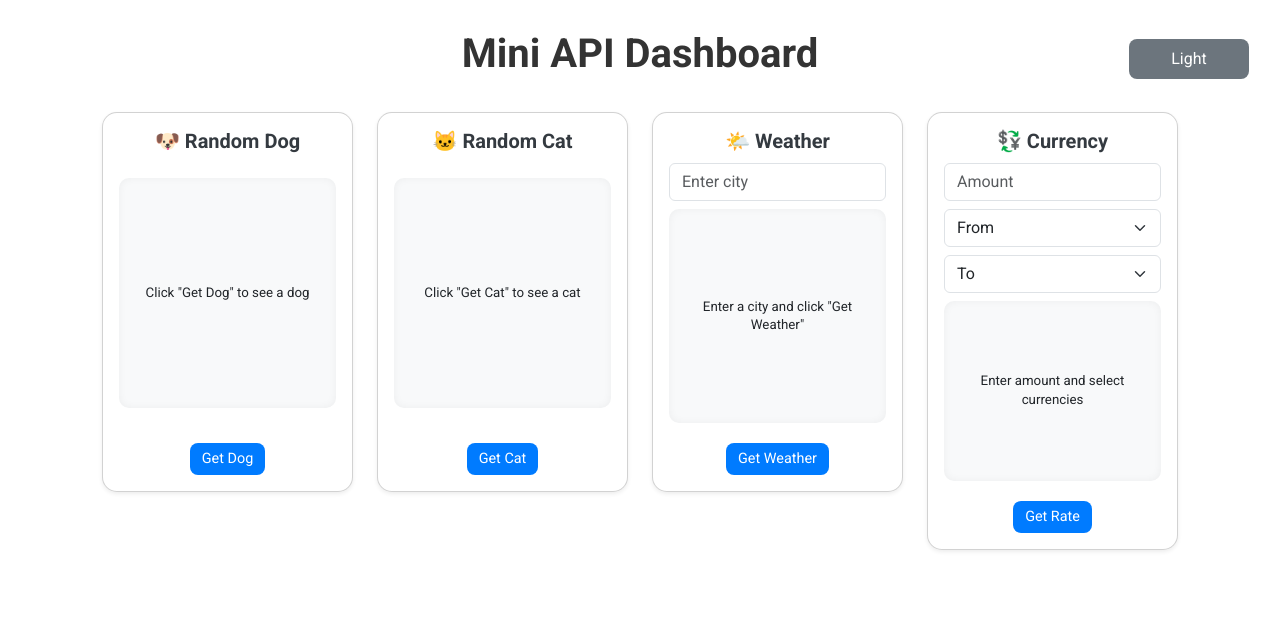
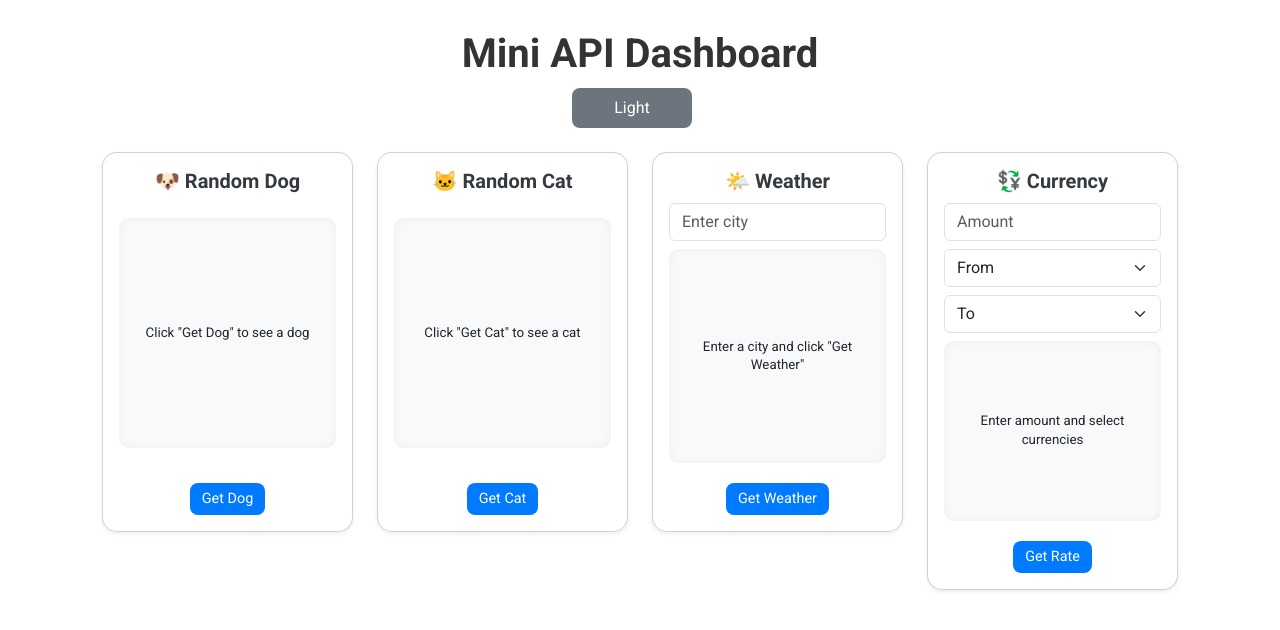
Before and after one commit to chuks2274/cat-api, a website: page cat-app/index.html in a window 1280 px wide. Drawn offline with nearby package versions, Linux system fonts and the light colour scheme.

```diff
--- a/cat-app/css/style.css
+++ b/cat-app/css/style.css
@@ -159,50 +159,15 @@
 body[data-theme="blue"] header h1 { color: #333; }
 
 /* =========================
-   Theme Toggle Button
-========================= */
-/*
-#theme-toggle {
-  position: absolute;
-  right: 15px;
-  top: 50%;
-  transform: translateY(-50%);
-  padding: 8px 16px;
-  font-size: 1rem;
-  border-radius: 8px;
-  border: none;
-  cursor: pointer;
-  min-width: 120px;
-}
-
-/* Mobile adjustments for header and theme button */
-/*
-@media (max-width: 576px) {
-  header {
-    flex-direction: column;
-    align-items: center;
-    margin-bottom: 40px;
-  }
-
-  #theme-toggle {
-    position: static;
-    transform: none;
-    margin-top: 15px;
-    font-size: 1rem;
-    padding: 8px 16px;
-    width: auto;
-  }
-}
-
-/* =========================
-   Optional Header Container (alternative)
+   Header Container & Title
 ========================= */
 .header-container {
   display: flex;
-  flex-direction: column;
-  align-items: center;
-  gap: 15px;          /* space between title and button */
-  margin-bottom: 50px; /* space between header and cards */
+  flex-direction: column; /* stack title and button */
+  align-items: center;    /* center horizontally */
+  justify-content: center;
+  gap: 10px;              /* spacing between title and button */
+  margin-bottom: 40px;
 }
 
 .title {
@@ -211,19 +176,10 @@
   text-align: center;
 }
 
-
-
-
-
-
 /* =========================
    Theme Toggle Button
 ========================= */
 #theme-toggle {
-  position: absolute;
-  right: 15px;
-  top: 50%;
-  transform: translateY(-50%);
   padding: 8px 16px;
   font-size: 1rem;
   border-radius: 8px;
@@ -233,7 +189,7 @@
 }
 
 /* =========================
-   Mobile adjustments for header and theme button
+   Mobile Adjustments
 ========================= */
 @media (max-width: 576px) {
   header {
@@ -245,32 +201,7 @@
   #theme-toggle {
     position: static;       /* remove absolute positioning */
     transform: none;        /* remove translate */
-    margin-top: 15px;       /* spacing between title and button */
+    margin-top: 10px;       /* spacing between title and button */
     width: auto;            /* allow button width to shrink */
   }
 }
-
-
-
-
-/* Header container for flex layout */
-.header-container {
-  display: flex;
-  flex-direction: column; /* stack title and button */
-  align-items: center;    /* center horizontally */
-  justify-content: center;
-  gap: 10px;              /* spacing between title and button */
-  margin-bottom: 40px;
-}
-
-/* Theme button */
-#theme-toggle {
-  min-width: 120px;
-}
-
-/* Optional: adjust spacing for very small screens */
-@media (max-width: 576px) {
-  #theme-toggle {
-    margin-top: 10px;
-  }
-}
```
